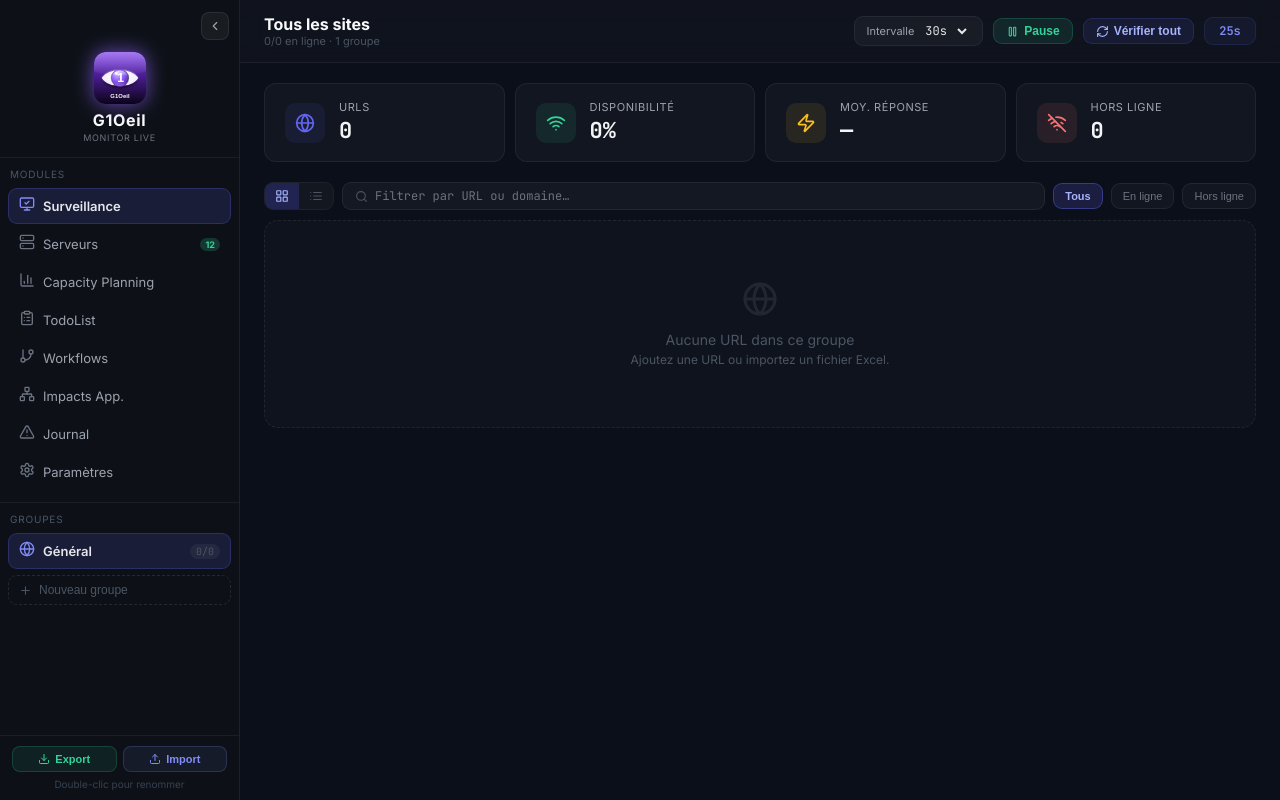
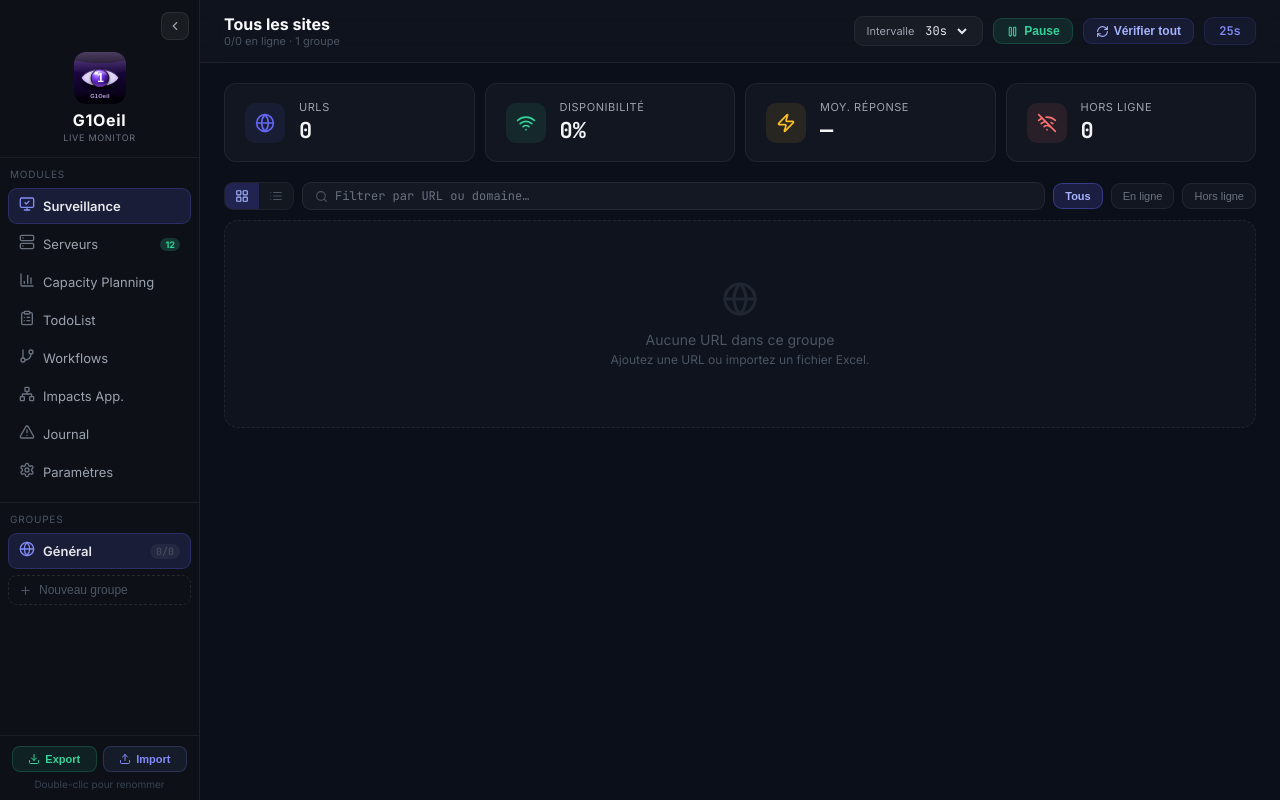
Before and after one commit to Scouzy/url-monitor-live, a React (Vite) app: page / in a window 1280 px wide. Built offline with nearby package versions, Linux system fonts and the light colour scheme.

Commit message:
feat: sidebar  largeur reduite 200px + validation renommage au blur

```diff
--- a/src/components/Sidebar.jsx
+++ b/src/components/Sidebar.jsx
@@ -156,7 +156,7 @@ export default function Sidebar({ groups, activeGroupId, onSelect, onAddGroup, o
 
   return (
     <aside style={{
-      width: open ? 240 : 56, minWidth: open ? 240 : 56,
+      width: open ? 200 : 48, minWidth: open ? 200 : 48,
       background: "#0D1117", borderRight: "1px solid rgba(255,255,255,0.07)",
       display: "flex", flexDirection: "column", transition: "width 0.25s ease, min-width 0.25s ease",
       overflow: "hidden", height: "100vh", position: "sticky", top: 0, flexShrink: 0,
@@ -183,13 +183,12 @@ export default function Sidebar({ groups, activeGroupId, onSelect, onAddGroup, o
         <div style={{ display: "flex", flexDirection: "column", alignItems: "center", gap: 6, width: "100%" }}>
           <img src="/g1oeil_icone_app.svg" alt="logo" style={{
             width: open ? 52 : 38, height: open ? 52 : 38, borderRadius: 12, objectFit: "contain",
-            filter: "drop-shadow(0 0 10px rgba(139,92,246,0.75))",
             transition: "width 0.25s ease, height 0.25s ease",
           }} />
           {open && (
             <div style={{ display: "flex", flexDirection: "column", alignItems: "center", gap: 2 }}>
               <span style={{ fontSize: 16, fontWeight: 800, color: "#F9FAFB", letterSpacing: "0.04em" }}>G1Oeil</span>
-              <span style={{ fontSize: 9, color: "#6B7280", letterSpacing: "0.08em", textTransform: "uppercase" }}>Monitor Live</span>
+              <span style={{ fontSize: 9, color: "#6B7280", letterSpacing: "0.08em", textTransform: "uppercase" }}>Live Monitor</span>
             </div>
           )}
         </div>
@@ -289,6 +288,7 @@ export default function Sidebar({ groups, activeGroupId, onSelect, onAddGroup, o
                       value={editName}
                       onChange={e => setEditName(e.target.value)}
                       onKeyDown={e => { if (e.key === "Enter") confirmRename(g.id); if (e.key === "Escape") setEditingId(null); }}
+                      onBlur={() => confirmRename(g.id)}
                       onClick={e => e.stopPropagation()}
                       style={{
                         flex: 1, background: "rgba(255,255,255,0.07)", border: "1px solid rgba(99,102,241,0.4)",
```
Also changed, not shown: public/g1oeil_icone_app.svg.
